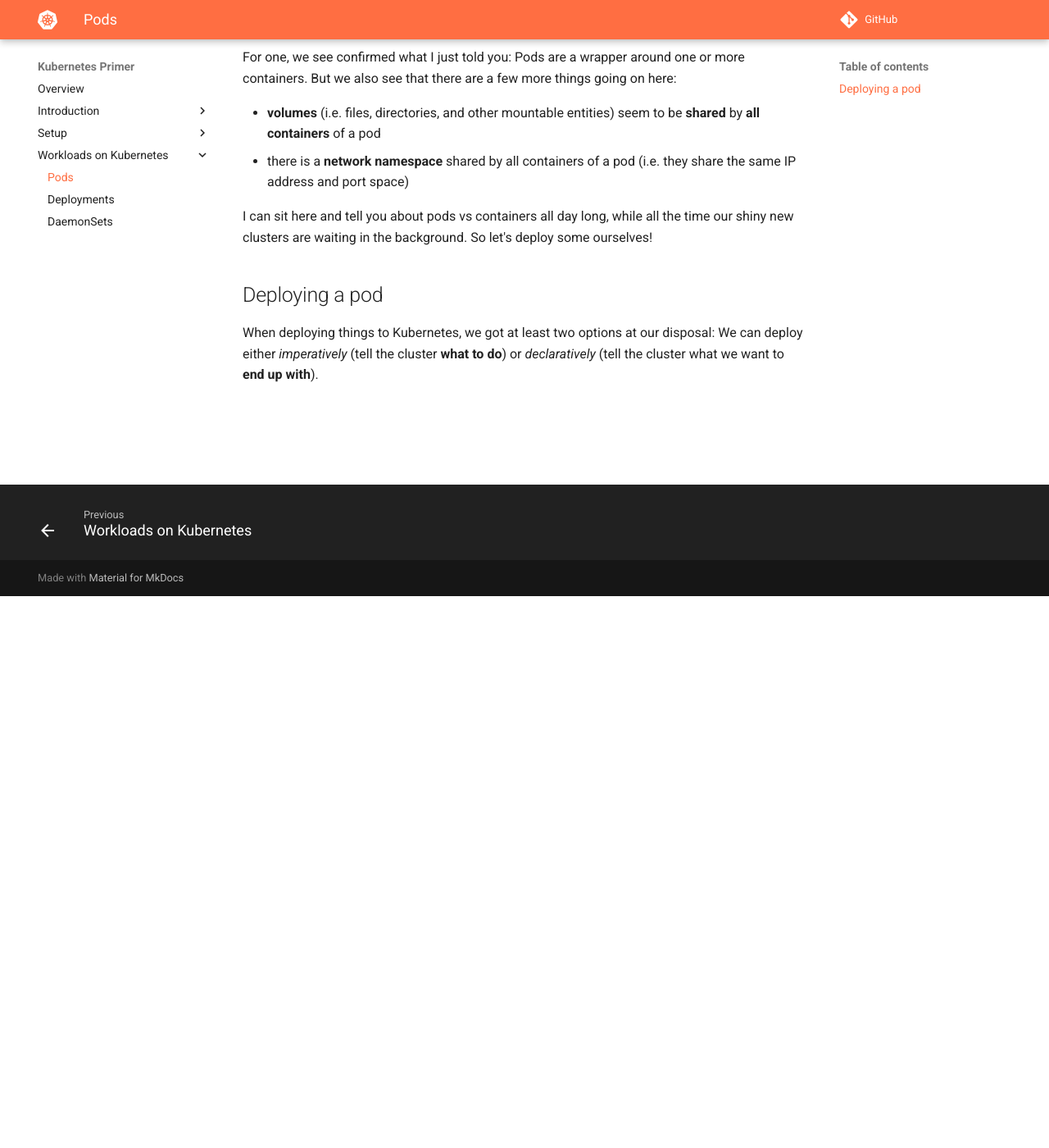
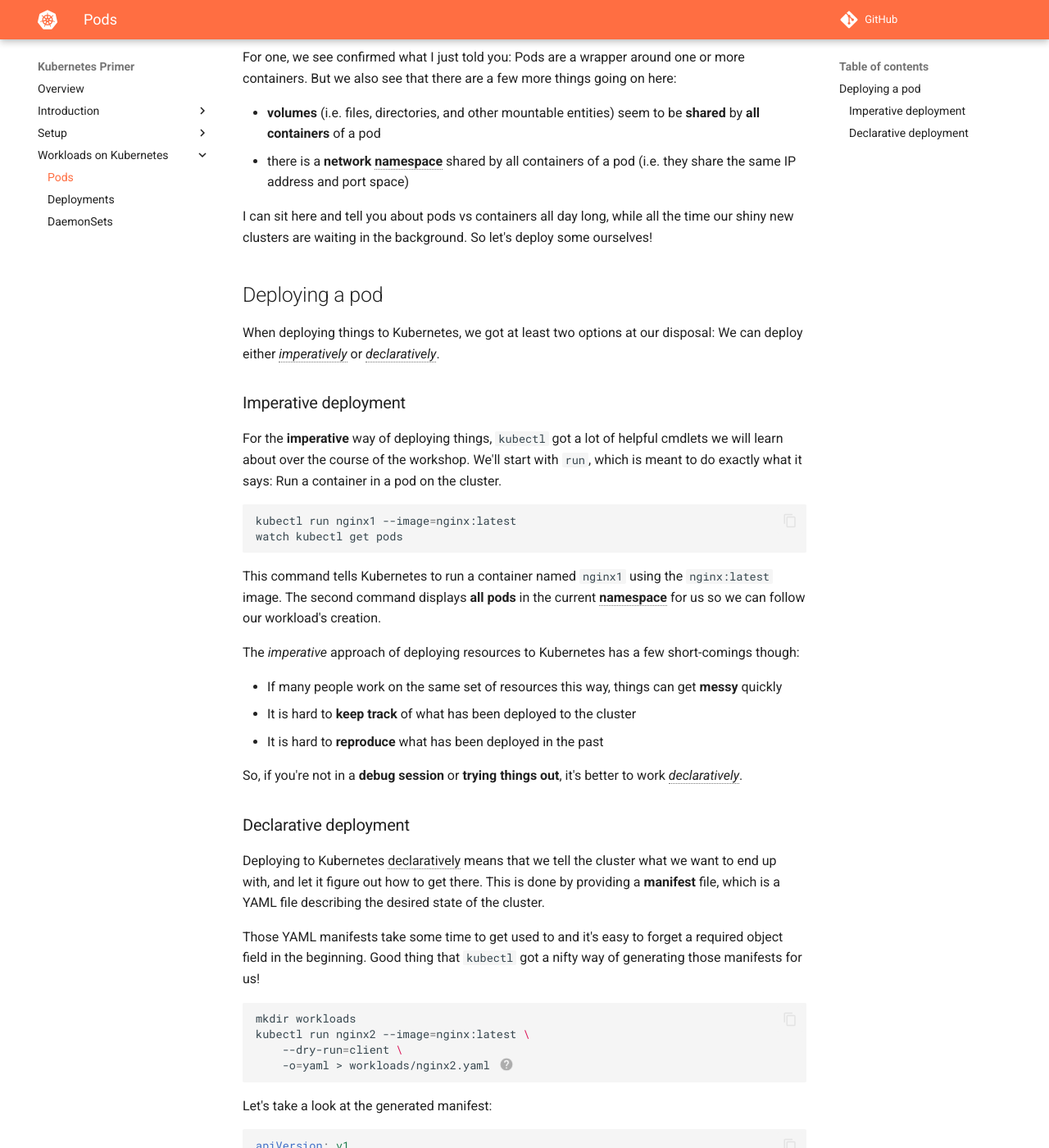
Before and after one commit to mocdaniel/k8s-primer, an MkDocs documentation site: the page built from docs/workloads/pods.md, in a window 1280 px wide and 1400 px high, scrolled down 673 px. Shown: the whole window at 82% size. Built offline with MkDocs 1.6.1 and Material for MkDocs 9.7.7, drawn with Linux system fonts in a browser that asks for light colours; comment, search, counter and statistics services are not loaded; some of the changed text lies outside the part shown.

Commit message:
Adds pods section

````diff
--- a/docs/workloads/pods.md
+++ b/docs/workloads/pods.md
@@ -20,4 +20,81 @@ I can sit here and tell you about pods vs containers all day long, while all the
 
 ## Deploying a pod
 
-When deploying things to Kubernetes, we got at least two options at our disposal: We can deploy either *imperatively* (tell the cluster **what to do**) or *declaratively* (tell the cluster what we want to **end up with**).
+When deploying things to Kubernetes, we got at least two options at our disposal: We can deploy either *imperatively* or *declaratively*.
+
+*[imperatively]: tell the cluster what to do
+*[declaratively]: tell the cluster what we want to end up with
+
+### Imperative deployment
+
+For the **imperative** way of deploying things, `kubectl` got a lot of helpful cmdlets we will learn about over the course of the workshop. We'll start with `run`, which is meant to do exactly what it says: Run a container in a pod on the cluster.
+
+```bash
+kubectl run nginx1 --image=nginx:latest
+watch kubectl get pods
+```
+
+This command tells Kubernetes to run a container named `nginx1` using the `nginx:latest` image. The second command displays **all pods** in the current **namespace** for us so we can follow our workload's creation.
+
+*[namespace]: a logical grouping of resources in Kubernetes
+
+The *imperative* approach of deploying resources to Kubernetes has a few short-comings though:
+
+- If many people work on the same set of resources this way, things can get **messy** quickly
+- It is hard to **keep track** of what has been deployed to the cluster
+- It is hard to **reproduce** what has been deployed in the past
+
+So, if you're not in a **debug session** or **trying things out**, it's better to work *declaratively*.
+
+### Declarative deployment
+
+Deploying to Kubernetes declaratively means that we tell the cluster what we want to end up with, and let it figure out how to get there. This is done by providing a **manifest** file, which is a YAML file describing the desired state of the cluster.
+
+Those YAML manifests take some time to get used to and it's easy to forget a required object field in the beginning. Good thing that `kubectl` got a nifty way of generating those manifests for us!
+
+<div class="annotate" markdown>
+```bash
+mkdir workloads
+kubectl run nginx2 --image=nginx:latest \
+    --dry-run=client \
+    -o=yaml > workloads/nginx2.yaml # (1)!
+```
+</div>
+
+1.  `--dry-run=client` tells `kubectl` to not actually run the command, but only generate the manifest file for us
+
+    ``-o=yaml` tells `kubectl` to output the manifest in YAML format to `stdout`
+
+Let's take a look at the generated manifest:
+
+```yaml
+apiVersion: v1
+kind: Pod
+metadata:
+  creationTimestamp: null
+  labels:
+    run: nginx2
+  name: nginx2
+spec:
+  containers:
+  - image: nginx:latest
+    name: nginx2
+    resources: {}
+  dnsPolicy: ClusterFirst
+  restartPolicy: Always
+status: {}
+```
+
+This is a **minimal** manifest for a pod. It contains the `apiVersion`and `kind` of the resource we want to deploy, as well as some `metadata` and the `specification` of the pod.
+
+!!! note "Note"
+    These four fields of Kubernetes' API specification are **common to most** of the available objects, so you will see them a lot and it's wise to try and remember them. 😉
+
+Now that we got a manifest, we can deploy it to the cluster:
+
+```bash
+kubectl apply -f workloads/nginx2.yaml
+watch kubectl get pods
+```
+
+This should have worked as well - you just learned how to deploy pods to Kubernetes! 🎉
````
